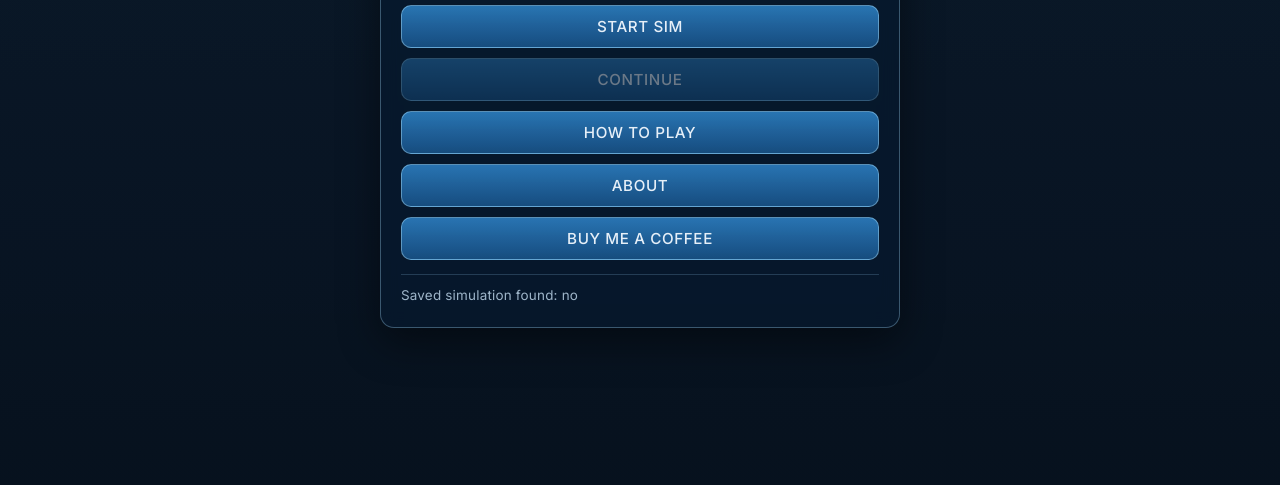
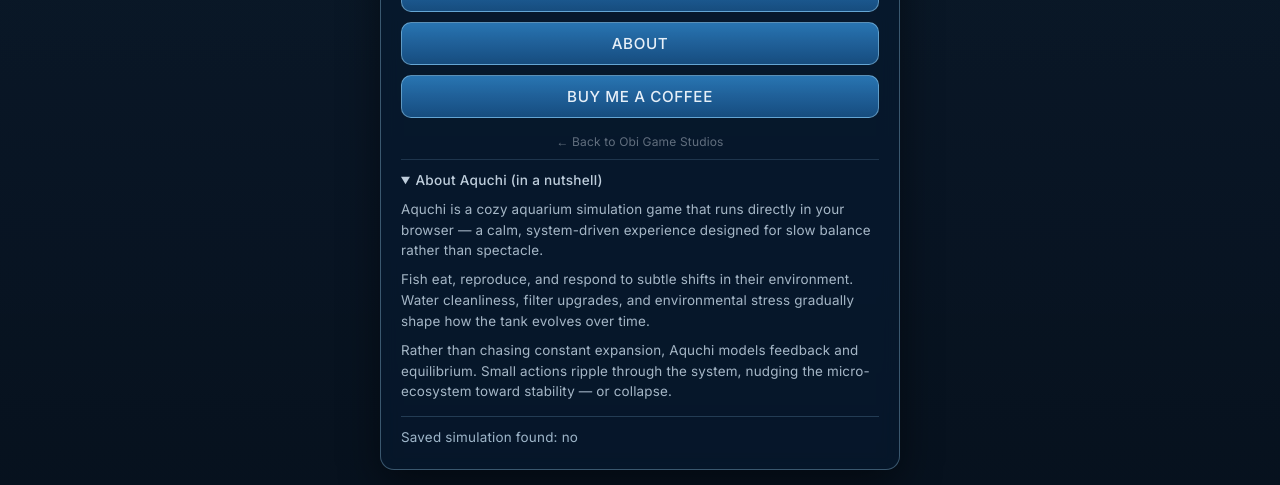
Before and after one commit to freakme83/aquatab, a website with bundled scripts: page index.html in a window 1280 px wide. Shown: the part 315-800 px from the top of the page. Built offline with nearby package versions, Linux system fonts and the light colour scheme.

Commit message:
Add subtle back-to-main-site link on start card

```diff
--- a/index.html
+++ b/index.html
@@ -30,6 +30,15 @@
           <button type="button" class="start-btn" data-info-modal="about">About</button>
           <button type="button" class="start-btn" id="buyCoffeeButton">Buy me a coffee</button>
         </div>
+
+        <a class="home-link" href="https://dizgioyunu.com/">← Back to Obi Game Studios</a>
+
+        <details class="about-seo" id="aboutSeoStart" open>
+          <summary>About Aquchi (in a nutshell)</summary>
+          <p>Aquchi is a cozy aquarium simulation game that runs directly in your browser — a calm, system-driven experience designed for slow balance rather than spectacle.</p>
+          <p>Fish eat, reproduce, and respond to subtle shifts in their environment. Water cleanliness, filter upgrades, and environmental stress gradually shape how the tank evolves over time.</p>
+          <p>Rather than chasing constant expansion, Aquchi models feedback and equilibrium. Small actions ripple through the system, nudging the micro-ecosystem toward stability — or collapse.</p>
+        </details>
 
         <p class="saved-start-meta" data-saved-start-meta>Saved simulation found: no</p>
       </div>
@@ -157,6 +166,15 @@
       </aside>
     </main>
 
+    <section class="about-seo-footer" id="aboutSeoFooter" aria-label="About Aquchi" hidden>
+      <details class="about-seo" id="aboutSeoInGame">
+        <summary>About Aquchi (in a nutshell)</summary>
+        <p>Aquchi is a cozy aquarium simulation game that runs directly in your browser — a calm, system-driven experience designed for slow balance rather than spectacle.</p>
+        <p>Fish eat, reproduce, and respond to subtle shifts in their environment. Water cleanliness, filter upgrades, and environmental stress gradually shape how the tank evolves over time.</p>
+        <p>Rather than chasing constant expansion, Aquchi models feedback and equilibrium. Small actions ripple through the system, nudging the micro-ecosystem toward stability — or collapse.</p>
+      </details>
+    </section>
+
     <script type="module" src="src/main.js"></script>
   </body>
 </html>
--- a/src/main.js
+++ b/src/main.js
@@ -33,6 +33,9 @@ const infoModalContent = document.getElementById('infoModalContent');
 const infoModalClose = document.getElementById('infoModalClose');
 const infoModalButtons = Array.from(document.querySelectorAll('[data-info-modal]'));
 const buyCoffeeButton = document.getElementById('buyCoffeeButton');
+const aboutSeoStart = document.getElementById('aboutSeoStart');
+const aboutSeoFooter = document.getElementById('aboutSeoFooter');
+const aboutSeoInGame = document.getElementById('aboutSeoInGame');
 
 const canvas = document.getElementById('aquariumCanvas');
 const panelRoot = document.getElementById('panelRoot');
@@ -58,6 +61,7 @@ let lastTrendSampleSimTimeSec = null;
 let lastTrendSampleHygiene01 = null;
 let smoothedHygieneDeltaPerMin = 0;
 let resizeDebounceId = null;
+
 
 const fullscreenHint = document.createElement('div');
 fullscreenHint.className = 'fullscreen-hint';
@@ -1028,11 +1032,23 @@ function restartToStartScreen() {
 
   appRoot.hidden = true;
   startScreen.hidden = false;
+  if (aboutSeoFooter) aboutSeoFooter.hidden = true;
+  if (aboutSeoStart) aboutSeoStart.open = true;
   refreshSavedStartPanel();
+}
+
+function syncAboutSeoForSimulation() {
+  if (!aboutSeoStart || !aboutSeoFooter || !aboutSeoInGame) return;
+
+  aboutSeoStart.open = false;
+  aboutSeoInGame.open = false;
+  aboutSeoFooter.hidden = false;
 }
 
 function startSimulation({ savedPayload = null } = {}) {
   if (started) return;
+
+  syncAboutSeoForSimulation();
 
   const selectedFishCount = Number.parseInt(startFishSlider?.value ?? String(DEFAULT_INITIAL_FISH_COUNT), 10);
   const initialFishCount = Number.isFinite(selectedFishCount) ? selectedFishCount : DEFAULT_INITIAL_FISH_COUNT;
--- a/styles.css
+++ b/styles.css
@@ -187,6 +187,56 @@ body.cinema-mode .tank-shell {
   filter: none;
 }
 
+
+
+.home-link {
+  display: block;
+  margin-top: 16px;
+  font-size: 12px;
+  color: #7f8b99;
+  text-decoration: none;
+  text-align: center;
+  opacity: 0.75;
+  transition: opacity 0.2s ease;
+}
+
+.home-link:hover {
+  opacity: 1;
+  text-decoration: underline;
+}
+.about-seo {
+  margin: 10px 0 0;
+  padding-top: 10px;
+  border-top: 1px solid rgba(157, 210, 255, 0.16);
+  color: rgba(201, 219, 233, 0.82);
+  font-size: 0.84rem;
+  line-height: 1.55;
+  max-width: 720px;
+}
+
+.about-seo summary {
+  cursor: pointer;
+  color: rgba(222, 238, 250, 0.86);
+  font-size: 0.85rem;
+  font-weight: 500;
+  letter-spacing: 0.02em;
+}
+
+.about-seo p {
+  margin: 8px 0 0;
+}
+
+.about-seo-footer {
+  width: min(100%, 1024px);
+  margin: 56px auto 28px;
+  padding: 0 clamp(20px, 3.5vw, 48px);
+}
+
+.about-seo-footer .about-seo {
+  margin-top: 0;
+  padding-top: 0;
+  border-top: 0;
+}
 .saved-start-meta {
   margin: 14px 0 0;
   border-top: 1px solid rgba(157, 210, 255, 0.2);
@@ -506,6 +556,11 @@ input[type='range'] {
     opacity: 1;
     pointer-events: auto;
   }
+
+  .about-seo-footer {
+    margin-top: 34px;
+    padding-bottom: calc(var(--controls-dock-height) + env(safe-area-inset-bottom, 0px) + 12px);
+  }
 }
 
 
```
